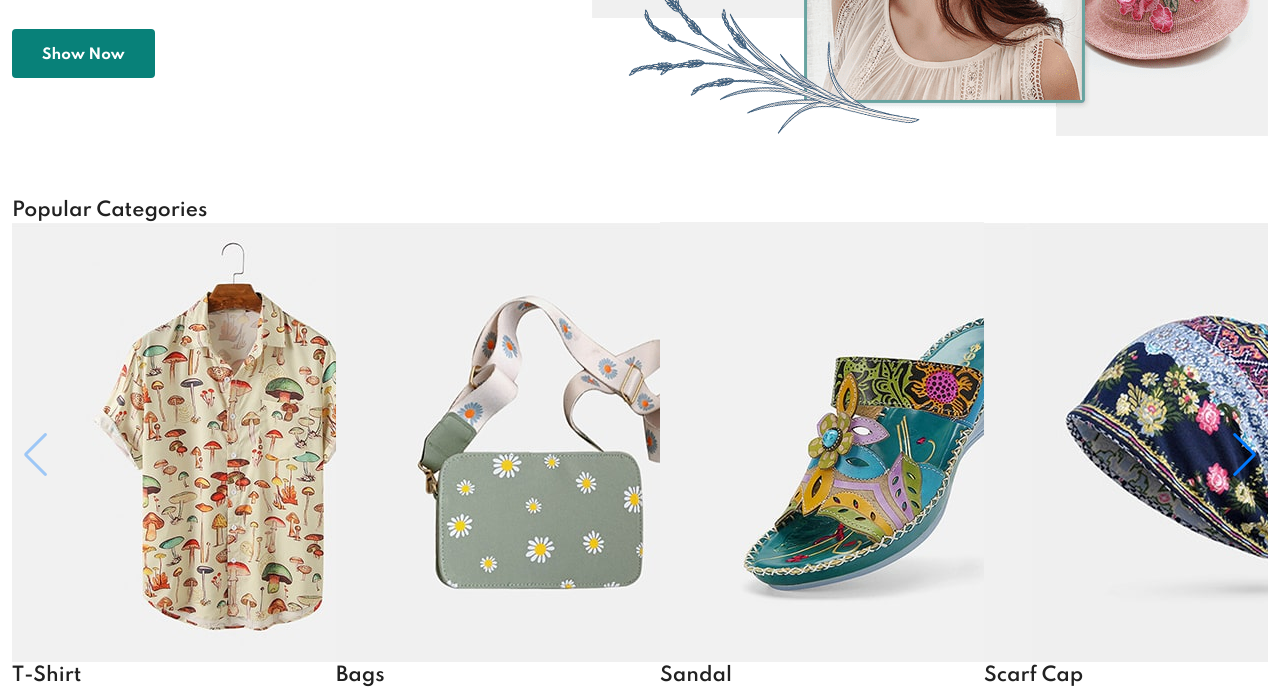
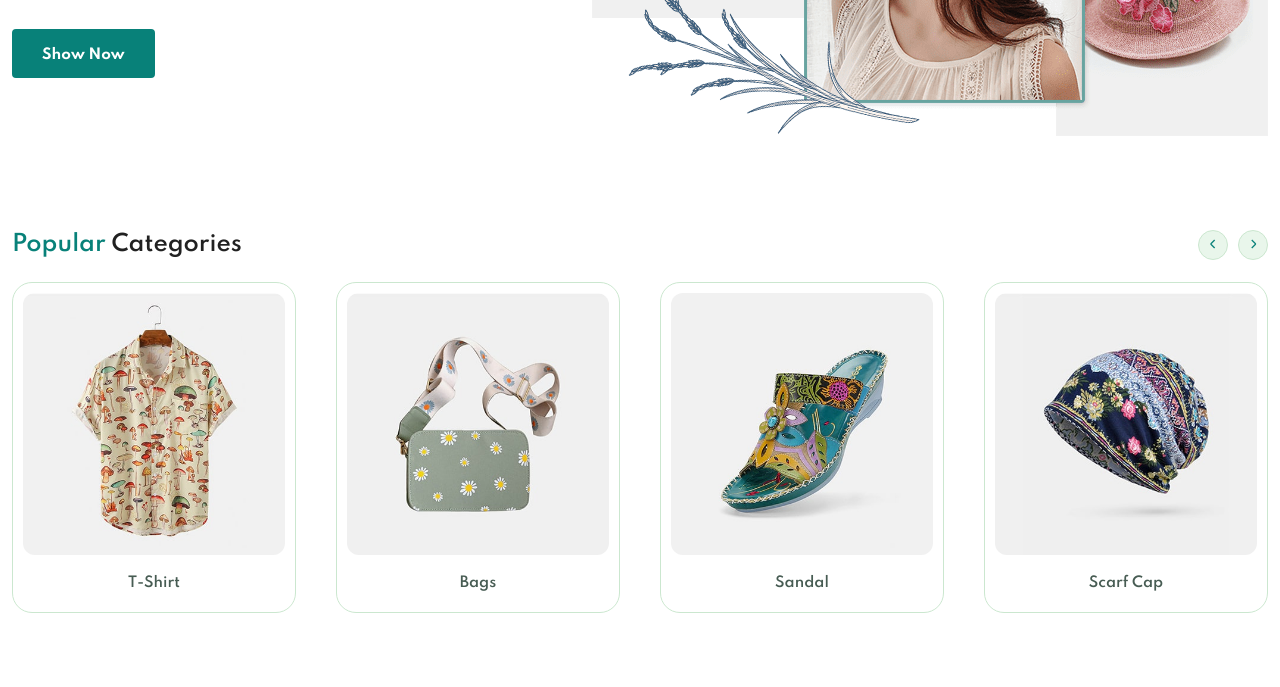
Before and after one commit to fkstudio/Evara-Ecommerce-Website, a plain HTML site: page index.html in a window 1280 px wide. Shown: the part 491-1178 px from the top of the page. After the commit the page ends 1136 px from the top, so only its background shows below. Drawn offline with nearby package versions, Linux system fonts and the light colour scheme.

Commit message:
categories

```diff
--- a/assets/css/styles.css
+++ b/assets/css/styles.css
@@ -121,8 +121,21 @@ input {
   gap: 1..5rem;
 }
 
+.section {
+  padding-block: 2rem;
+}
+
 .section__lg {
   padding-block: 4rem;
+}
+
+.section__title {
+  font-size: var(--h4-font-size);
+  margin-bottom: 1.5rem;
+}
+
+.section__title span {
+  color: var(--first-color);
 }
 
 .form__input {
@@ -309,8 +322,75 @@ input {
 }
 
 /*=============== CATEGORIES ===============*/
+.categories {
+  overflow: hidden;
+}
+
+.category__item {
+  text-align: center;
+  border: 1px solid var(--border-color);
+  padding: 0.625rem 0.625rem 1.25rem;
+  border-radius: 1.25rem;
+}
+
+.category__img {
+  border-radius: 0.75rem;
+  margin-bottom: 1.25rem;
+}
+
+.category__title {
+  color: var(--text-color);
+  font-size: var(--small-font-size);
+}
+
+.swiper {
+  width: 100%;
+  height: 100%;
+}
+
+.swiper-slide {
+  text-align: center;
+  font-size: 18px;
+  background: #fff;
+}
+
+.swiper-slide img {
+  display: block;
+  width: 100%;
+  height: 100%;
+  object-fit: cover;
+}
 
 /* Swiper class */
+.swiper {
+  overflow: initial;
+}
+
+.swiper-button-next::after,
+.swiper-button-prev::after {
+  content: '';
+}
+
+.swiper-button-next,
+.swiper-button-prev {
+  top: -1.875rem;
+  background-color: var(--first-color-alt);
+  border: 1px solid var(--border-color);
+  width: 30px;
+  height: 30px;
+  border-radius: 50%;
+  color: var(--first-color);
+  font-size: var(--tiny-font-size);
+}
+
+.swiper-button-prev {
+  left: initial;
+  right: 2.5rem;
+}
+
+.swiper-button-next {
+  right: 0;
+}
 
 /*=============== PRODUCTS ===============*/
 
--- a/assets/js/main.js
+++ b/assets/js/main.js
@@ -10,7 +10,9 @@
 
 /*=============== SWIPER CATEGORIES ===============*/
 var swiperCategories = new Swiper('.categories__container', {
-    navigation: {
+      spaceBetween: 24,
+      loop: true,
+      navigation: {
       nextEl: '.swiper-button-next',
       prevEl: '.swiper-button-prev',
     },
--- a/index.html
+++ b/index.html
@@ -5,7 +5,8 @@
     <meta name="viewport" content="width=device-width, initial-scale=1.0" />
 
     <!--=============== FLATICON ===============-->
-    <link rel="stylesheet" href="" />
+    <link rel='stylesheet'
+    href='https://cdn-uicons.flaticon.com/2.1.0/uicons-regular-straight/css/uicons-regular-straight.css'>
 
     <!--=============== SWIPER CSS ===============-->
     <link
@@ -166,10 +167,15 @@
 
           </div>
 
+          <div class="swiper-button-next">
+            <i class="fi fi-rs-angle-small-right"></i>
+          </div>
+          <div class="swiper-button-prev">
+            <i class="fi fi-rs-angle-small-left"></i>
+          </div>
+        </div>
 
-          <div class="swiper-button-next"></div>
-          <div class="swiper-button-prev"></div>
-        </div>
+
       </section>
 
       <!--=============== PRODUCTS ===============-->
```
